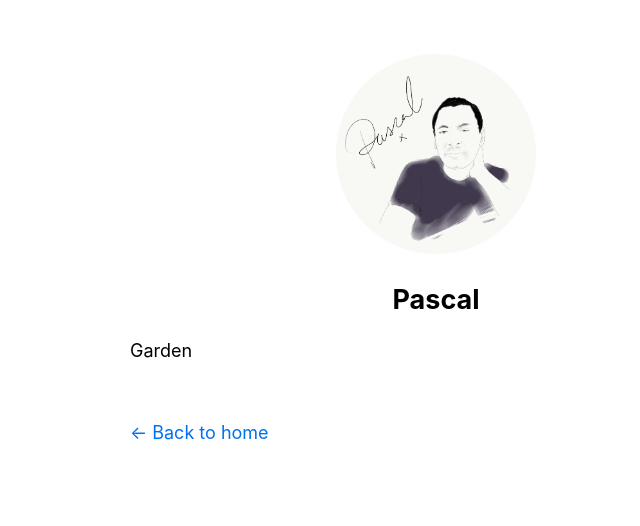
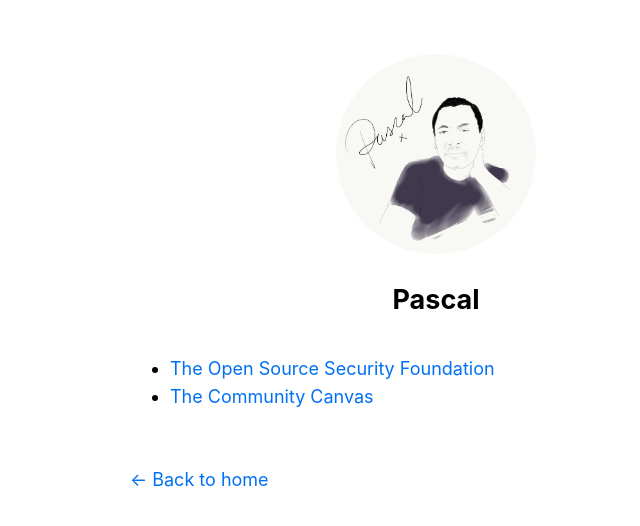
Before and after one commit to pfongkye/nextjs-blog, a Next.js app: page /garden in a window 1280 px wide. Shown: the top 526 px of the page, without its empty margins (204-844 px from the left). Built offline with nearby package versions, Linux system fonts and the light colour scheme.

Commit message:
feat: add resources for digital garden

```diff
--- /dev/null
+++ b/garden/resources.json
@@ -0,0 +1,14 @@
+{
+    "learnings": [
+        {
+            "title": "The Open Source Security Foundation",
+            "link": "https://openssf.org/",
+            "tag": "security"
+        },
+        {
+            "title": "The Community Canvas",
+            "link": "https://community-canvas.org/",
+            "tag": "soft_skills"
+        }
+    ]
+}
--- a/pages/garden.js
+++ b/pages/garden.js
@@ -1,11 +1,21 @@
 import Head from "next/head";
+import Link from "next/link";
 import Layout from "../components/layout";
 
-export default function Garden(){
+import { learnings } from "../garden/resources.json";
+
+export default function Garden() {
     return <Layout>
         <Head>
             <title>Digital Garden</title>
         </Head>
-        <div>Garden</div>
+        <ul>
+            {learnings.map(({ title, link }, i) => (
+                <li key={`learning${i}`}>
+                    <Link href={link}>
+                        <a target='_blank' rel='noreferrer'>{title}</a>
+                    </Link>
+                </li>))}
+        </ul>
     </Layout>
 }
--- a/styles/utils.module.css
+++ b/styles/utils.module.css
@@ -45,10 +45,14 @@
     .menu {
         right: 1rem;
     }
+    .menuList {
+        right: 0;
+    }
 }
 
 .menuList {
     display:none;
+    position: absolute;
     list-style-type: none;
     margin:0;
     background-color: white;
```
